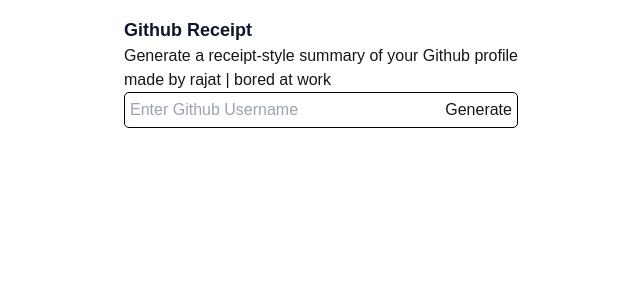
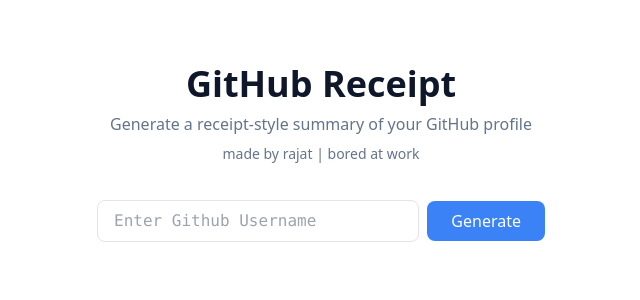
Before and after one commit to rajatrjoshi/GitReceipt, a Next.js app: page / in a window 1280 px wide. Shown: the top 300 px of the page, without its empty margins (319-959 px from the left). Built offline with nearby package versions, Linux system fonts and the light colour scheme.

Commit message:
added styling to generate generate styling component

```diff
--- a/components/Search.tsx
+++ b/components/Search.tsx
@@ -23,9 +23,13 @@ const Search: React.FC = () => {
     }
 
     return <>
-        <div className="search-bar ">
-            <input onChange={(e) => setUserName(e.target.value)} type="text" name="name" value={username} placeholder="Enter Github Username"/>
-            <button onClick={handleClick} type="button" id="submitBtn">Generate </button>
+        <div className="">
+            <div className="flex items-center gap-2 max-w-md mx-auto">
+                <input className="flex-1 px-4 py-2 rounded-lg bg-white border border-zinc-200 text-zinc-900 focus:outline-none focus:ring-2 focus:ring-blue-500 font-mono text-[16px]" onChange={(e) => setUserName(e.target.value)} type="text" name="name" value={username} placeholder="Enter Github Username"/>
+                <div className="px-4 sm:px-6 py-2 rounded-lg bg-blue-500 text-white font-medium hover:bg-blue-600 disabled:opacity-50 disabled:cursor-not-allowed transition-colors text-sm sm:text-base">
+                    <button onClick={handleClick} type="button" id="submitBtn">Generate </button>
+                </div>
+            </div>
         </div>
     </>
 }
--- a/pages/_app.tsx
+++ b/pages/_app.tsx
@@ -3,13 +3,11 @@ import "@/styles/globals.css";
 
 export default function App() {
   return <>
-    <div>
-      {/* search criteria */}
-      {/* receipt */}
-      <div>
-        <h1 className="text-lg font-semibold text-slate-900">Github Receipt</h1>
-        <div>Generate a receipt-style summary of your Github profile</div>
-        <div>made by rajat | bored at work</div>
+    <div className="pt-10 min-h-screen max-w-2xl mx-auto px-4 py-8 sm:py-16">
+      <div className="items-center justify-between text-center  pb-9">
+        <div className="text-4xl font-bold text-slate-900 pb-2">GitHub Receipt</div>
+        <div className="p-0 text-slate-500">Generate a receipt-style summary of your GitHub profile</div>
+        <div className="p-0 mt-2 text-slate-500 text-sm">made by rajat | bored at work</div>
       </div>
       <Search />
     </div>
--- a/styles/globals.css
+++ b/styles/globals.css
@@ -15,20 +15,10 @@
   }
 }
 
-.search-bar{
-  border-radius: 5px;
-  padding: 5px;
-  border: 1px solid black;
-  min-width: 250px;
-  display: flex;
-  justify-content: space-between;
-}
-
 body {
-  padding: 16px;
-  display: flex;
-  justify-content: center ;
+  justify-content: center;
   color: var(--foreground);
   background: var(--background);
-  font-family: Arial, Helvetica, sans-serif;
+  font-family: ui-sans-serif, system-ui, sans-serif, Apple Color Emoji,
+    Segoe UI Emoji, Segoe UI Symbol, Noto Color Emoji;
 }
--- /dev/null
+++ b/tailwind.config.js
@@ -0,0 +1,11 @@
+/** @type {import('tailwindcss').Config} */
+module.exports = {
+  content: [
+    './components/*.{html,js,ts,jsx,tsx}',
+    './pages/*.{html,js,ts,jsx,tsx}',
+  ],
+  theme: {
+    extend: {},
+  },
+  plugins: [],
+}
--- a/tailwind.config.ts
+++ /dev/null
@@ -1,18 +0,0 @@
-import type { Config } from "tailwindcss";
-
-export default {
-  content: [
-    "./pages/**/*.{js,ts,jsx,tsx,mdx}",
-    "./components/**/*.{js,ts,jsx,tsx,mdx}",
-    "./app/**/*.{js,ts,jsx,tsx,mdx}",
-  ],
-  theme: {
-    extend: {
-      colors: {
-        background: "var(--background)",
-        foreground: "var(--foreground)",
-      },
-    },
-  },
-  plugins: [],
-} satisfies Config;
```
Also changed, not shown: package.json (+7 -6 lines), 1 other file (tests, documents, lock files or other folders).
